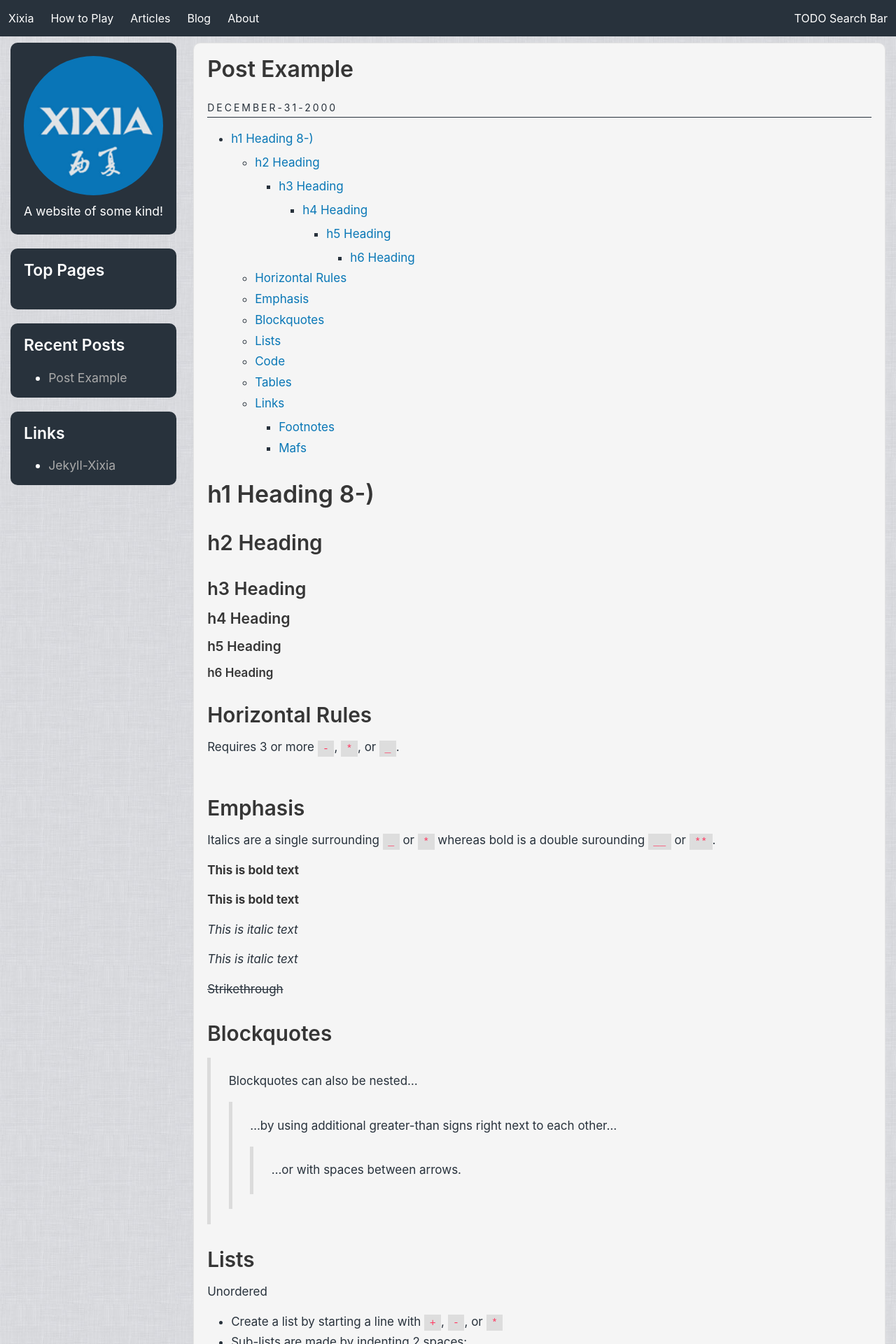
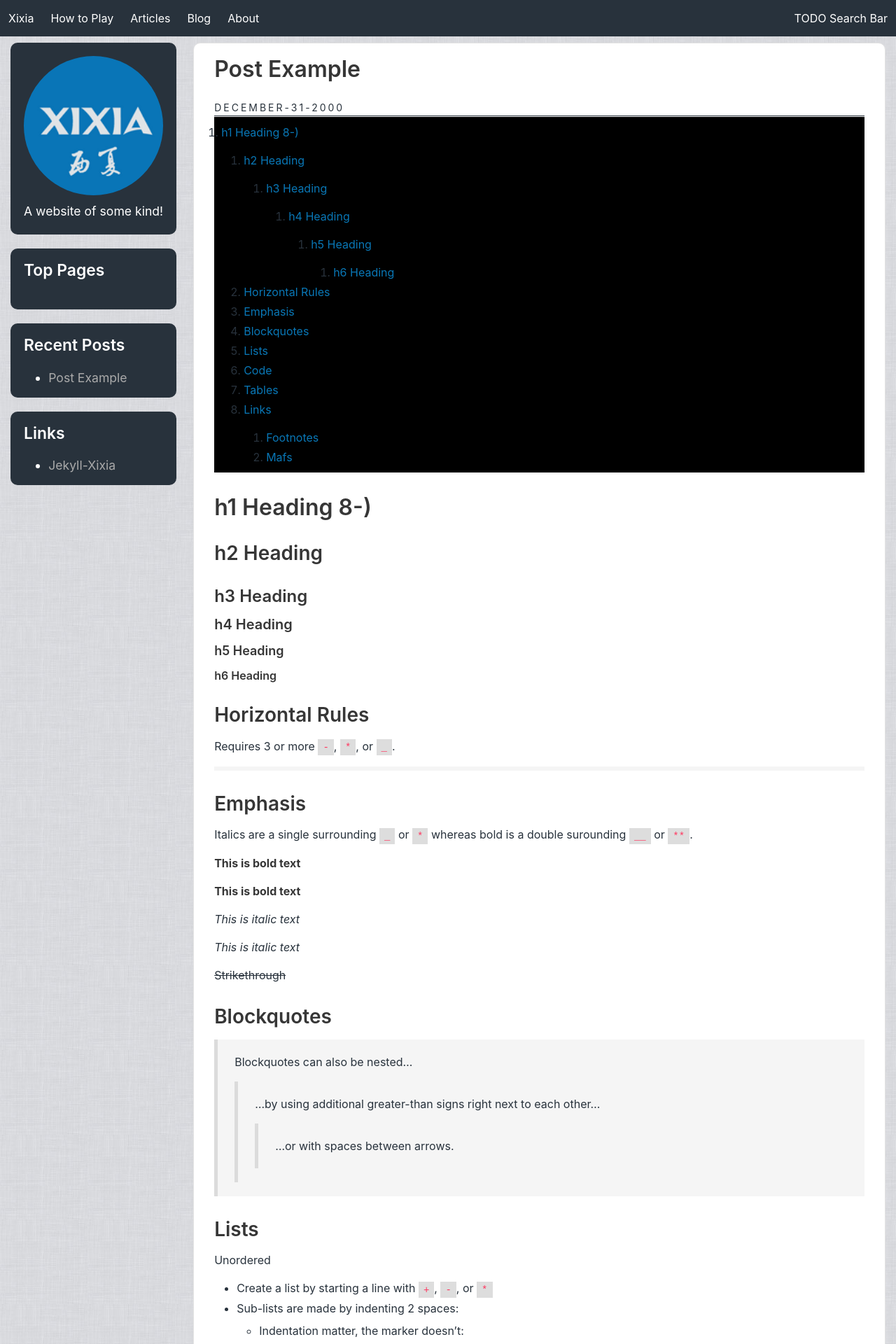
Before and after one commit to JJscott/JJScott.github.io, a Jekyll site: the page built from _posts/2000-12-31-post-template.markdown, in a window 1280 px wide. Shown: the top 1920 px of the page at 70% size. Built offline with Jekyll 4.4.1, drawn with Linux system fonts in a browser that asks for light colours; formulas are drawn with MathJax 3; some of the changed text lies outside the part shown.

Commit message:
messing around with styles. About to create own default style for content

```diff
--- a/_posts/2000-12-31-post-template.markdown
+++ b/_posts/2000-12-31-post-template.markdown
@@ -8,7 +8,7 @@
 mathjax: true
 ---
 
-- TOC
+1. TOC
 {:toc}
 
 
@@ -134,14 +134,11 @@
 |========|=============|
 | Footer |
 
-
 ## Links
 
 [link text](http://dev.nodeca.com)
 
 [link with title](http://nodeca.github.io/pica/demo/ "title text!")
-
-Autoconverted link https://github.com/nodeca/pica (enable linkify to see)
 
 
 ### [Footnotes](https://github.com/markdown-it/markdown-it-footnote)
--- a/_sass/xixia.scss
+++ b/_sass/xixia.scss
@@ -49,7 +49,7 @@
 $page-content-color: $text-invert;
 $page-content-a-color: $third-color;
 $page-content-a-hover-color: $second-color;
-$page-content-background-color: #eee;
+$page-content-background-color: #fff;
 
 /* page-table */
 $table-color: $text-invert;
@@ -59,6 +59,6 @@
 $table-foot-background-color: #EAEAEA;
 
 @import
-    "xixia/_theme",
-    "xixia/_syntax-highlighting"
+  "xixia/_theme",
+  "xixia/_syntax-highlighting"
 ;
--- /dev/null
+++ b/_sass/xixia/_page.scss
@@ -0,0 +1,150 @@
+$content-heading-color: $text-strong !default
+$content-heading-weight: $weight-semibold !default
+$content-heading-line-height: 1.125 !default
+
+$content-blockquote-background-color: $background !default
+$content-blockquote-border-left: 5px solid $border !default
+$content-blockquote-padding: 1.25em 1.5em !default
+
+$content-pre-padding: 1.25em 1.5em !default
+
+$content-table-cell-border: 1px solid $border !default
+$content-table-cell-border-width: 0 0 1px !default
+$content-table-cell-padding: 0.5em 0.75em !default
+$content-table-cell-heading-color: $text-strong !default
+$content-table-head-cell-border-width: 0 0 2px !default
+$content-table-head-cell-color: $text-strong !default
+$content-table-foot-cell-border-width: 2px 0 0 !default
+$content-table-foot-cell-color: $text-strong !default
+
+/* Shamlessly stolen from content (Bulma) */
+.default-style {
+  &:not(:last-child){ margin-bottom: 1.5rem; }
+
+  li + li { margin-top: 0.25em; }
+
+  p, dl, ol, ul, blockquote, pre, table {
+    &:not(:last-child){ margin-bottom: 1em; }
+  }
+
+  h1, h2, h3, h4, h5, h6 {
+    color: $content-heading-color;
+    font-weight: $content-heading-weight;
+    line-height: $content-heading-line-height;
+  }
+
+  h1 {
+    font-size: 2em;
+    margin-bottom: 0.5em;
+    &:not(:first-child){ margin-top: 1em; }
+  }
+  h2 {
+    font-size: 1.75em;
+    margin-bottom: 0.5714em;
+    &:not(:first-child){ margin-top: 1.1428em; }
+  }
+  h3 {
+    font-size: 1.5em;
+    margin-bottom: 0.6666em;
+    &:not(:first-child){ margin-top: 1.3333em; }
+  }
+  h4 {
+    font-size: 1.25em;
+    margin-bottom: 0.8em;
+  }
+  h5 {
+    font-size: 1.125em;
+    margin-bottom: 0.8888em;
+  }
+  h6 {
+    font-size: 1em;
+    margin-bottom: 1em;
+  }
+
+  blockquote {
+    background-color: $content-blockquote-background-color;
+    border-left: $content-blockquote-border-left;
+    padding: $content-blockquote-padding;
+  }
+
+  ol {
+    list-style: decimal outside;
+    margin-left: 2em;
+    margin-top: 1em;
+  }
+
+  ul {
+    list-style: disc outside;
+    margin-left: 2em;
+    margin-top: 1em;
+    ul {
+      list-style-type: circle;
+      margin-top: 0.5em;
+      ul{
+        list-style-type: square;
+      }
+    }
+  }
+
+  dd{ margin-left: 2em }
+
+  figure {
+    margin-left: 2em;
+    margin-right: 2em;
+    text-align: center;
+    &:not(:first-child){ margin-top: 2em; }
+    &:not(:last-child){ margin-bottom: 2em; }
+    img { display: inline-block; }
+    figcaption { font-style: italic; }
+  }
+
+  pre {
+    -webkit-overflow-scrolling: touch;
+    overflow-x: auto;
+    padding: $content-pre-padding;
+    white-space: pre;
+    word-wrap: normal;
+  }
+
+  sup, sub{ font-size: 75% }
+
+  table {
+    width: 100%;
+    td, th {
+      border: $content-table-cell-border;
+      border-width: $content-table-cell-border-width;
+      padding: $content-table-cell-padding;
+      vertical-align: top;
+    }
+    th {
+      color: $content-table-cell-heading-color;
+      text-align: left;
+    }
+    thead {
+      td, th {
+        border-width: $content-table-head-cell-border-width;
+        color: $content-table-head-cell-color;
+      }
+    }
+    tfoot {
+      td, th {
+        border-width: $content-table-foot-cell-border-width;
+        color: $content-table-foot-cell-color;
+      }
+    }
+    tbody {
+      tr {
+        &:last-child {
+          td, th {
+            border-bottom-width: 0;
+          }
+        }
+      }
+    }
+  }
+
+  // Sizes
+  &.is-small { font-size: $size-small; }
+  &.is-medium { font-size: $size-medium; }
+  &.is-large { font-size: $size-large; }
+}
--- a/_sass/xixia/_theme.scss
+++ b/_sass/xixia/_theme.scss
@@ -30,11 +30,6 @@
 }
 
 /*
-TODO table styling, etc.
-thead
-tbody
-tfoot
-
 TODO Styling for
 <ul id="markdown-toc">…</ul>
 */
@@ -94,32 +89,45 @@
 /* Content styling */
 .page-content {
   @extend %well;
-  background-color: #f5f5f5;
+  padding-left: 29px;
+  padding-right: 29px;
+
+  background-color: $page-content-background-color;
   border: 1px solid #e3e3e3;
-  font-size: 17px;
   color: $page-content-color;
 
   img { max-width:100%; }
+
   a { color: $page-content-a-color; &:hover{color: $page-content-a-hover-color;} }
 
   table {
     background-color: $table-body-background-color;
     border: 1px solid $table-border-color;
-    td, th { border: 1px solid $table-border-color; padding: 3px 5px; }
+    td, th {
+      border: 1px solid $table-border-color;
+      padding: 0.25em 0.5em;
+      white-space: nowrap;
+      width: 1%;
+    }
     thead {
-      background: $table-head-background-color;
-      th {
+      th, td {
+        background: $table-head-background-color;
         border: 1px solid $table-border-color;
         font-weight: bold;
       }
     }
     tfoot {
-      background: $table-foot-background-color;
-      td {
+      th, td {
+        background: $table-foot-background-color;
         border: 1px solid $table-border-color;
-        font-weight: bold;
       }
     }
+  }
+
+  #markdown-toc {
+    background-color: #000;
+    margin: 0;
+    padding: 10px;
   }
 
 
```
